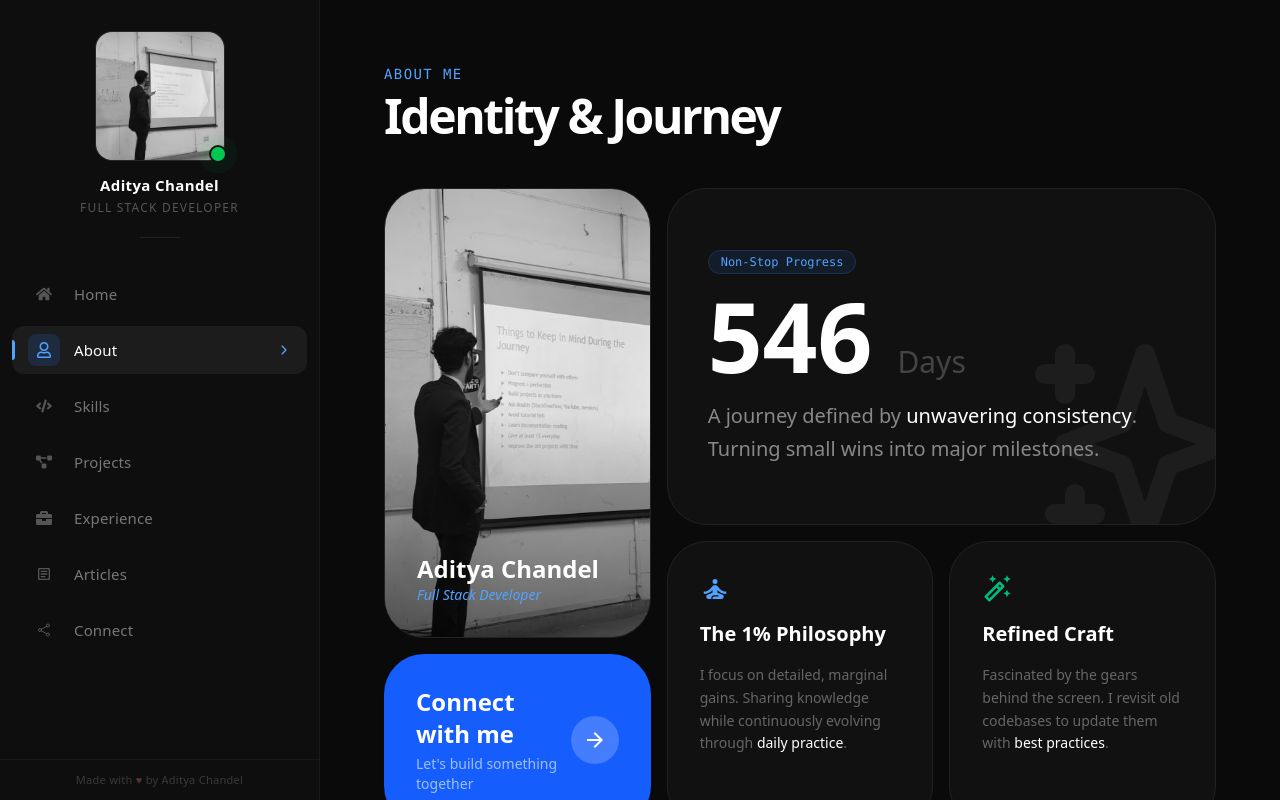
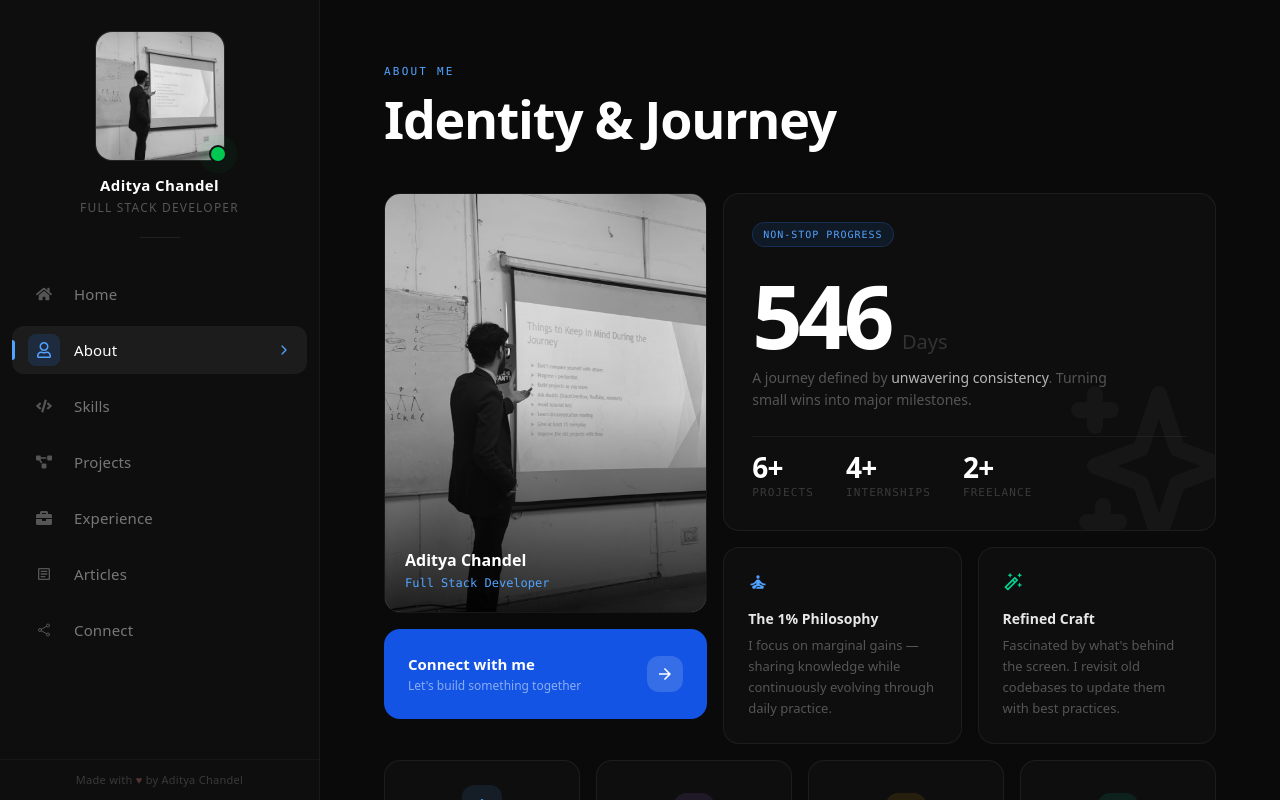
Before and after one commit to TonyStark-19/my-portfolio, a React (Vite) app: page /about in a window 1280 px wide. Built offline with nearby package versions, Linux system fonts and the light colour scheme.

Commit message:
Added improvements + working on about page

```diff
--- a/src/Pages/About.jsx
+++ b/src/Pages/About.jsx
@@ -1,112 +1,190 @@
-// import react icons
 import { FaQuoteLeft } from "react-icons/fa";
 import { MdOutlineAutoFixHigh, MdOutlineSelfImprovement, MdOutlineMenuBook, MdOutlineArrowForward } from "react-icons/md";
 import { HiOutlineSparkles } from "react-icons/hi";
-
-// import link
 import { Link } from "react-router-dom";
 
-// import components
-import HobbyCard from "../Components/HobbyBox";
 import useDaysStreak from "../Components/Footer/useDaysStreak";
 import Footer from "../Components/Footer/Footer";
 
-// about page component
+// ─── Constants ────────────────────────────────────────────────────────────────
+
+const STREAK_START = Date.UTC(2024, 6, 9);
+
+const HOBBIES = [
+    { icon: MdOutlineSelfImprovement, title: "Zen", desc: "Meditation & Fitness", color: "text-blue-400", bg: "bg-blue-400/10", border: "hover:border-blue-400/20" },
+    { icon: MdOutlineMenuBook, title: "Literary", desc: "Poetry & Reading", color: "text-purple-400", bg: "bg-purple-400/10", border: "hover:border-purple-400/20" },
+    { icon: HiOutlineSparkles, title: "Spirit", desc: "Travel & Music", color: "text-amber-400", bg: "bg-amber-400/10", border: "hover:border-amber-400/20" },
+    { icon: FaQuoteLeft, title: "Wit", desc: "Articles & Humor", color: "text-emerald-400", bg: "bg-emerald-400/10", border: "hover:border-emerald-400/20" },
+];
+
+// ─── Sub-components ───────────────────────────────────────────────────────────
+
+function HobbyCard({ icon: Icon, title, desc, color, bg, border }) {
+    return (
+        <div className={`flex flex-col items-center justify-center gap-3 p-6 rounded-2xl text-center
+            bg-white/[0.02] border border-white/[0.06] ${border}
+            hover:bg-white/[0.04] transition-all duration-200 group`}>
+            <div className={`w-10 h-10 rounded-xl ${bg} flex items-center justify-center
+                group-hover:scale-110 transition-transform duration-200`}>
+                <Icon className={`text-[18px] ${color}`} />
+            </div>
+            <div>
+                <h5 className="text-[13px] font-semibold text-white/80">{title}</h5>
+                <p className="text-[11px] font-mono text-[#3a3a3a] uppercase tracking-widest mt-0.5">{desc}</p>
+            </div>
+        </div>
+    );
+}
+
+function StatBlock({ value, label }) {
+    return (
+        <div className="flex flex-col">
+            <span className="text-[28px] font-bold text-white tracking-tight leading-none">{value}</span>
+            <span className="text-[11px] font-mono text-[#3a3a3a] uppercase tracking-widest mt-1">{label}</span>
+        </div>
+    );
+}
+
+function PhilosophyCard({ icon: Icon, title, description, iconColor }) {
+    return (
+        <div className="flex flex-col gap-4 p-6 rounded-2xl bg-white/[0.02] border border-white/[0.06]
+            hover:bg-white/[0.04] hover:border-white/[0.1] transition-all duration-200 group">
+            <div className={`text-[20px] ${iconColor}`}>
+                <Icon />
+            </div>
+            <div>
+                <h4 className="text-[14px] font-semibold text-white/90">{title}</h4>
+                <p className="text-[13px] text-[#555555] leading-relaxed mt-1.5 group-hover:text-[#777777] transition-colors duration-200">
+                    {description}
+                </p>
+            </div>
+        </div>
+    );
+}
+
+// ─── Main Component ───────────────────────────────────────────────────────────
+
 export default function About() {
-    // Calculate days streak dynamically
-    const daysStreak = useDaysStreak(Date.UTC(2024, 6, 9));
+    const daysStreak = useDaysStreak(STREAK_START);
 
     return (
-        <div className="w-full min-h-screen bg-[#0a0a0a] text-white p-6 lg:p-16 max-lg:pt-30">
-            <div className="max-w-6xl mx-auto">
+        <div className="w-full min-h-screen bg-[#0a0a0a] text-white p-6 lg:p-16 max-lg:pt-28">
+            <div className="max-w-4xl mx-auto">
+
+                {/* Header */}
                 <div className="mb-12">
-                    <h2 className="text-blue-400 font-mono tracking-widest uppercase text-sm mb-2">About Me</h2>
-                    <h1 className="text-5xl font-bold tracking-tighter">Identity & Journey</h1>
+                    <p className="text-blue-400 font-mono tracking-[0.2em] uppercase text-[11px] mb-3">
+                        About Me
+                    </p>
+                    <h1 className="text-[36px] md:text-[52px] font-bold tracking-tight leading-none">
+                        Identity & Journey
+                    </h1>
                 </div>
 
-                <div className="grid grid-cols-1 md:grid-cols-6 md:grid-rows-auto gap-4">
+                {/* ── Main grid ── */}
+                <div className="grid grid-cols-1 lg:grid-cols-5 gap-4">
 
-                    <div className="md:col-span-2 space-y-4">
-                        {/* Profile Image Block */}
-                        <div className="relative group rounded-[2.5rem] overflow-hidden border border-[#222222] h-112.5">
+                    {/* Left col — profile + connect */}
+                    <div className="lg:col-span-2 flex flex-col gap-4">
+
+                        {/* Profile image */}
+                        <div className="relative group rounded-2xl h-105 overflow-hidden border border-white/[0.06] aspect-[3/4]">
                             <img
                                 src="/images/Other/profile.jpg"
                                 alt="Aditya Chandel"
                                 className="w-full h-full object-cover grayscale group-hover:grayscale-0 transition-all duration-700"
                             />
-                            <div className="absolute inset-0 bg-linear-to-t from-black/80 via-transparent to-transparent opacity-60" />
-                            <div className="absolute bottom-8 left-8">
-                                <h3 className="text-2xl font-bold">Aditya Chandel</h3>
-                                <p className="text-blue-400 text-sm italic">Full Stack Developer</p>
+                            <div className="absolute inset-0 bg-gradient-to-t from-black/80 via-black/10 to-transparent" />
+                            <div className="absolute bottom-5 left-5">
+                                <h3 className="text-[16px] font-semibold text-white">Aditya Chandel</h3>
+                                <p className="text-blue-400 text-[12px] font-mono mt-0.5">Full Stack Developer</p>
                             </div>
                         </div>
 
-                        {/* Connect With Me Block */}
-                        <Link to="/connect" className="block group">
-                            <div className="bg-blue-600 hover:bg-blue-500 p-8 rounded-[2.5rem] transition-all duration-300 flex items-center justify-between">
+                        {/* Connect CTA */}
+                        <Link to="/connect" className="group">
+                            <div className="flex items-center justify-between p-6 rounded-2xl bg-blue-600/90
+                                hover:bg-blue-500 active:scale-[0.98] transition-all duration-200">
                                 <div>
-                                    <h4 className="text-2xl font-bold text-white">Connect with me</h4>
-                                    <p className="text-blue-100/70 text-sm mt-1">Let's build something together</p>
+                                    <h4 className="text-[15px] font-semibold text-white">Connect with me</h4>
+                                    <p className="text-blue-100/60 text-[12px] mt-0.5">Let's build something together</p>
                                 </div>
-                                <div className="bg-white/20 p-3 rounded-full group-hover:translate-x-2 transition-transform">
-                                    <MdOutlineArrowForward className="text-2xl text-white" />
+                                <div className="w-9 h-9 rounded-xl bg-white/15 flex items-center justify-center
+                                    group-hover:translate-x-1 transition-transform duration-200">
+                                    <MdOutlineArrowForward className="text-[18px] text-white" />
                                 </div>
                             </div>
                         </Link>
                     </div>
 
-                    <div className="md:col-span-4 grid grid-cols-1 md:grid-cols-4 gap-4">
-                        {/* Hero Streak Block */}
-                        <div className="md:col-span-4 bg-[#111111] border border-[#222222] rounded-[2.5rem] p-10 flex flex-col justify-center relative
-                        overflow-hidden group">
-                            <div className="relative z-10">
-                                <span className="bg-blue-500/10 text-blue-400 text-xs font-mono px-3 py-1 rounded-full border border-blue-500/20">
-                                    Non-Stop Progress</span>
-                                <h3 className="text-7xl md:text-8xl font-black mt-4 group-hover:text-blue-400 transition-colors">
-                                    {daysStreak} <span className="text-3xl font-light text-[#444]">Days</span>
-                                </h3>
-                                <p className="text-[#888888] text-xl mt-4 max-w-md leading-relaxed">
-                                    A journey defined by <span className="text-white font-medium">unwavering consistency</span>.
+                    {/* Right col */}
+                    <div className="lg:col-span-3 flex flex-col gap-4">
+
+                        {/* Streak hero block */}
+                        <div className="relative overflow-hidden flex flex-col justify-between gap-6 p-7 rounded-2xl
+                            bg-white/[0.02] border border-white/[0.06] hover:border-white/[0.1] transition-all duration-300 group">
+
+                            <div className="flex items-center gap-2">
+                                <span className="text-[10px] font-mono tracking-widest uppercase px-2.5 py-1
+                                    rounded-full bg-blue-500/10 border border-blue-500/20 text-blue-400">
+                                    Non-Stop Progress
+                                </span>
+                            </div>
+
+                            <div>
+                                <div className="flex items-baseline gap-3">
+                                    <span className="text-[72px] md:text-[88px] font-black leading-none tracking-tighter
+                                        group-hover:text-blue-400 transition-colors duration-300">
+                                        {daysStreak}
+                                    </span>
+                                    <span className="text-[20px] font-light text-[#333333]">Days</span>
+                                </div>
+                                <p className="text-[14px] text-[#555555] mt-2 leading-relaxed max-w-sm group-hover:text-[#777777] transition-colors duration-300">
+                                    A journey defined by{" "}
+                                    <span className="text-white/70">unwavering consistency</span>.
                                     Turning small wins into major milestones.
                                 </p>
                             </div>
-                            <HiOutlineSparkles className="absolute -right-10 -bottom-10 text-white/5 text-[15rem] group-hover:rotate-12 transition-transform
-                            duration-700" />
+
+                            {/* Stats row */}
+                            <div className="flex items-center gap-8 pt-4 border-t border-white/[0.05]">
+                                <StatBlock value="6+" label="Projects" />
+                                <StatBlock value="4+" label="Internships" />
+                                <StatBlock value="2+" label="Freelance" />
+                            </div>
+
+                            {/* Decorative sparkle */}
+                            <HiOutlineSparkles className="absolute -right-8 -bottom-8 text-white/[0.03] text-[12rem]
+                                group-hover:rotate-12 transition-transform duration-700 pointer-events-none" />
                         </div>
 
-                        {/* Philosophy Block */}
-                        <div className="md:col-span-2 bg-[#111111] border border-[#222222] rounded-[2.5rem] p-8 hover:border-blue-500/30 transition-all group">
-                            <MdOutlineSelfImprovement className="text-blue-400 text-3xl mb-4" />
-                            <h4 className="text-xl font-bold mb-4">The 1% Philosophy</h4>
-                            <p className="text-sm text-[#666666] leading-relaxed">
-                                I focus on detailed, marginal gains. Sharing knowledge while continuously evolving through <span className="text-white">
-                                    daily practice</span>.
-                            </p>
-                        </div>
-
-                        {/* Craft Block */}
-                        <div className="md:col-span-2 bg-[#111111] border border-[#222222] rounded-[2.5rem] p-8 hover:border-blue-500/30 transition-all group">
-                            <MdOutlineAutoFixHigh className="text-emerald-500 text-3xl mb-4" />
-                            <h4 className="text-xl font-bold mb-4">Refined Craft</h4>
-                            <p className="text-sm text-[#666666] leading-relaxed">
-                                Fascinated by the gears behind the screen. I revisit old codebases to update them with <span className="text-white">
-                                    best practices</span>.
-                            </p>
+                        {/* Philosophy cards */}
+                        <div className="grid grid-cols-1 sm:grid-cols-2 gap-4">
+                            <PhilosophyCard
+                                icon={MdOutlineSelfImprovement}
+                                title="The 1% Philosophy"
+                                description="I focus on marginal gains — sharing knowledge while continuously evolving through daily practice."
+                                iconColor="text-blue-400"
+                            />
+                            <PhilosophyCard
+                                icon={MdOutlineAutoFixHigh}
+                                title="Refined Craft"
+                                description="Fascinated by what's behind the screen. I revisit old codebases to update them with best practices."
+                                iconColor="text-emerald-400"
+                            />
                         </div>
                     </div>
+                </div>
 
-                    {/* Hobbies Section: Separate Boxes */}
-                    <div className="md:col-span-6 grid grid-cols-2 md:grid-cols-4 gap-4 mt-4">
-                        <HobbyCard icon={<MdOutlineSelfImprovement />} title="Zen" desc="Meditation & Fitness" />
-                        <HobbyCard icon={<MdOutlineMenuBook />} title="Literary" desc="Poetry & Reading" />
-                        <HobbyCard icon={<HiOutlineSparkles />} title="Spirit" desc="Travel & Music" />
-                        <HobbyCard icon={<FaQuoteLeft />} title="Wit" desc="Articles & Humor" />
-                    </div>
+                {/* ── Hobbies ── */}
+                <div className="mt-4 grid grid-cols-2 md:grid-cols-4 gap-4">
+                    {HOBBIES.map((h) => (
+                        <HobbyCard key={h.title} {...h} />
+                    ))}
+                </div>
 
-                </div>
             </div>
 
-            {/* footer component */}
             <Footer />
         </div>
     );
--- a/src/Pages/Intro.jsx
+++ b/src/Pages/Intro.jsx
@@ -43,10 +43,10 @@ export default function Intro() {
                 <div className="absolute bottom-0 left-0 right-0 h-40 bg-linear-to-t from-[#0a0a0a] to-transparent" />
             </div>
 
-            <div className="relative z-10 w-full flex-1 p-10 lg:p-20 max-lg:pt-28 max-[500px]:p-5 flex flex-col justify-center">
+            <div className="max-w-5xl mx-auto relative z-10 w-full flex-1 p-10 lg:p-20 max-lg:pt-28 max-[500px]:p-5 flex flex-col justify-center">
 
                 {/* ── Hero ── */}
-                <div className="max-w-4xl">
+                <div className="max-w-5xl">
                     <p className="text-[#555555] text-[13px] font-mono tracking-[0.2em] uppercase mb-4">
                         Available for work
                         <span className="inline-block ml-2 w-1.5 h-1.5 rounded-full bg-green-500 animate-pulse -translate-y-px" />
--- a/src/Pages/Projects.jsx
+++ b/src/Pages/Projects.jsx
@@ -99,7 +99,7 @@ export default function Projects() {
 
     return (
         <div className="w-full min-h-screen bg-[#0a0a0a] text-white p-6 lg:p-16 max-lg:pt-28">
-            <div className="max-w-5xl mx-auto">
+            <div className="max-w-4xl mx-auto">
                 {/* ── Personal Projects ── */}
                 <div className="mb-20">
                     <SectionHeader
```
Also changed, not shown: src/Pages/Skills.jsx (+5 -5 lines).
